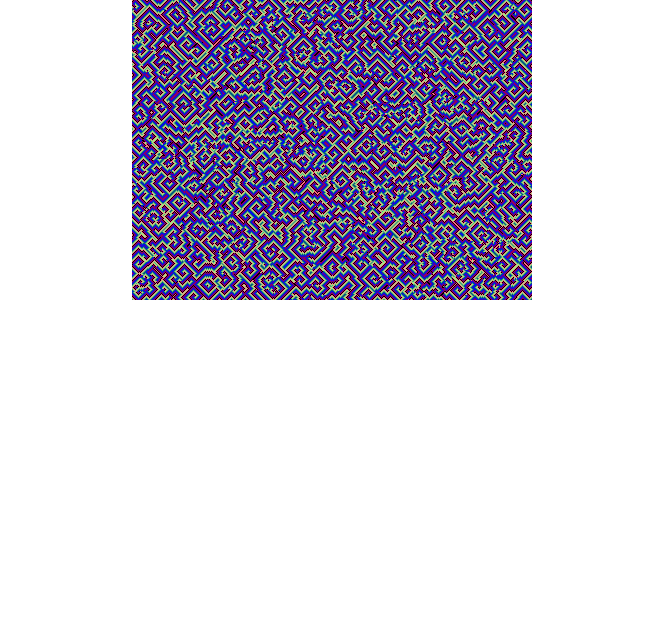
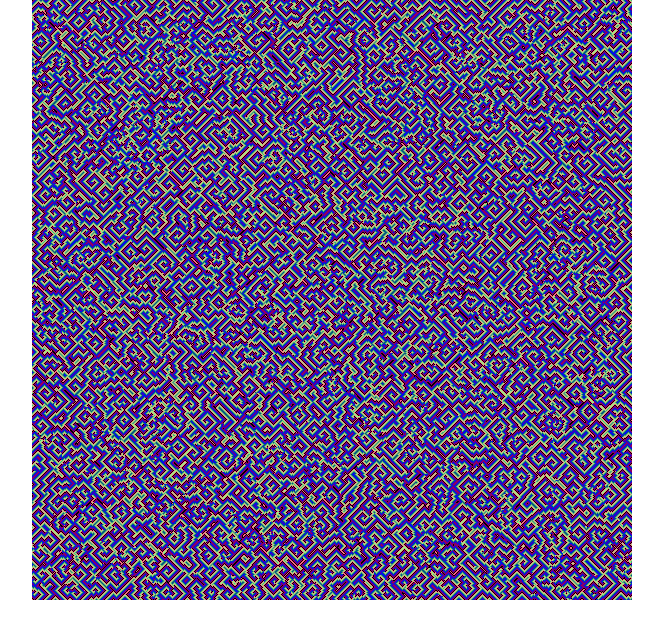
Before and after one commit to bloominstituteoftechnology/CS-Build-Week-1, a React (Create React App) app in the folder guided-demo/cca/: page / in a window 1280 px wide. Shown: the top 638 px of the page, without its empty margins (308-971 px from the left). Built offline with nearby package versions, Linux system fonts and the light colour scheme.

Commit message:
slights mods to demo code

```diff
--- a/guided-demo/cca/src/App.js
+++ b/guided-demo/cca/src/App.js
@@ -11,7 +11,10 @@ const COLORS = [
   [0x5f, 0x8f, 0x7f],
   [0x8f, 0xff, 0x7f],
   [0xff, 0x5f, 0x7f],
-]
+];
+
+const WIDTH = 600;
+const HEIGHT = 600;
 
 /**
  * CCA canvas
@@ -25,6 +28,7 @@ class CCACanvas extends Component {
     super(props);
 
     this.cca = new CCA(props.width, props.height);
+    this.cca.randomize();
   }
 
   /**
@@ -59,7 +63,7 @@ class CCACanvas extends Component {
     let buffer = imageData.data; // Obtained from getImageData()
 
     for(let row = 0; row < this.props.height; row++) {
-      for(let col = 0; col < this.props.width; col++){
+      for(let col = 0; col < this.props.width; col++) {
         let index = (row * this.props.width + col) * 4;
 
         let currentNumber = cells[row][col];
@@ -97,7 +101,7 @@ class CCAApp extends Component {
   render() {
     return (
       <div>
-        <CCACanvas width={400} height={300} />
+        <CCACanvas width={WIDTH} height={HEIGHT} />
       </div>
     )
   }
--- a/guided-demo/cca/src/cca.js
+++ b/guided-demo/cca/src/cca.js
@@ -12,7 +12,7 @@ function Array2D(width, height) {
 	let a = new Array(height);
 
 	for (let i = 0; i < height; i++) {
-	  a[i] = new Array(width);
+    a[i] = new Array(width);
 	}
 
 	return a;
@@ -37,8 +37,6 @@ class CCA {
       Array2D(width, height)
     ]
 
-    this.randomize();
-
     this.clear();
   }
 
@@ -55,13 +53,18 @@ class CCA {
    * Clear the cca grid
    */
   clear() {
+    for (let y = 0; y < this.height; y++) {
+      this.cells[this.currentBufferIndex][y].fill(0);
+    }
   }
 
   /**
    * Randomize the cca grid
    */
   randomize() {
+    // Arrays pass by ref, so buffer mutates this.cells:
     let buffer = this.cells[this.currentBufferIndex];
+
     for(let row = 0; row < this.height; row++) {
       for(let col = 0; col < this.width; col++) {
         buffer[row][col] = (Math.random() * MODULO) | 0;
@@ -78,7 +81,7 @@ class CCA {
     let currentBuffer = this.cells[this.currentBufferIndex];
     let backBuffer = this.cells[backBufferIndex];
 
-    function hasInfectiousNeighbor(row, col){
+    const hasInfectiousNeighbor = (row, col) => {
       const nextValue = (currentBuffer[row][col] + 1) % MODULO;
 
       // West
@@ -114,7 +117,7 @@ class CCA {
 
     for(let row = 0; row < this.height; row++) {
       for(let col = 0; col < this.width; col++) {
-        if (hasInfectiousNeighbor.call(this, row, col)){
+        if (hasInfectiousNeighbor(row, col)){
           backBuffer[row][col] = (currentBuffer[row][col] + 1 ) % MODULO;  //Change to infection
         } else {
           backBuffer[row][col] = currentBuffer[row][col]; //no change
```
